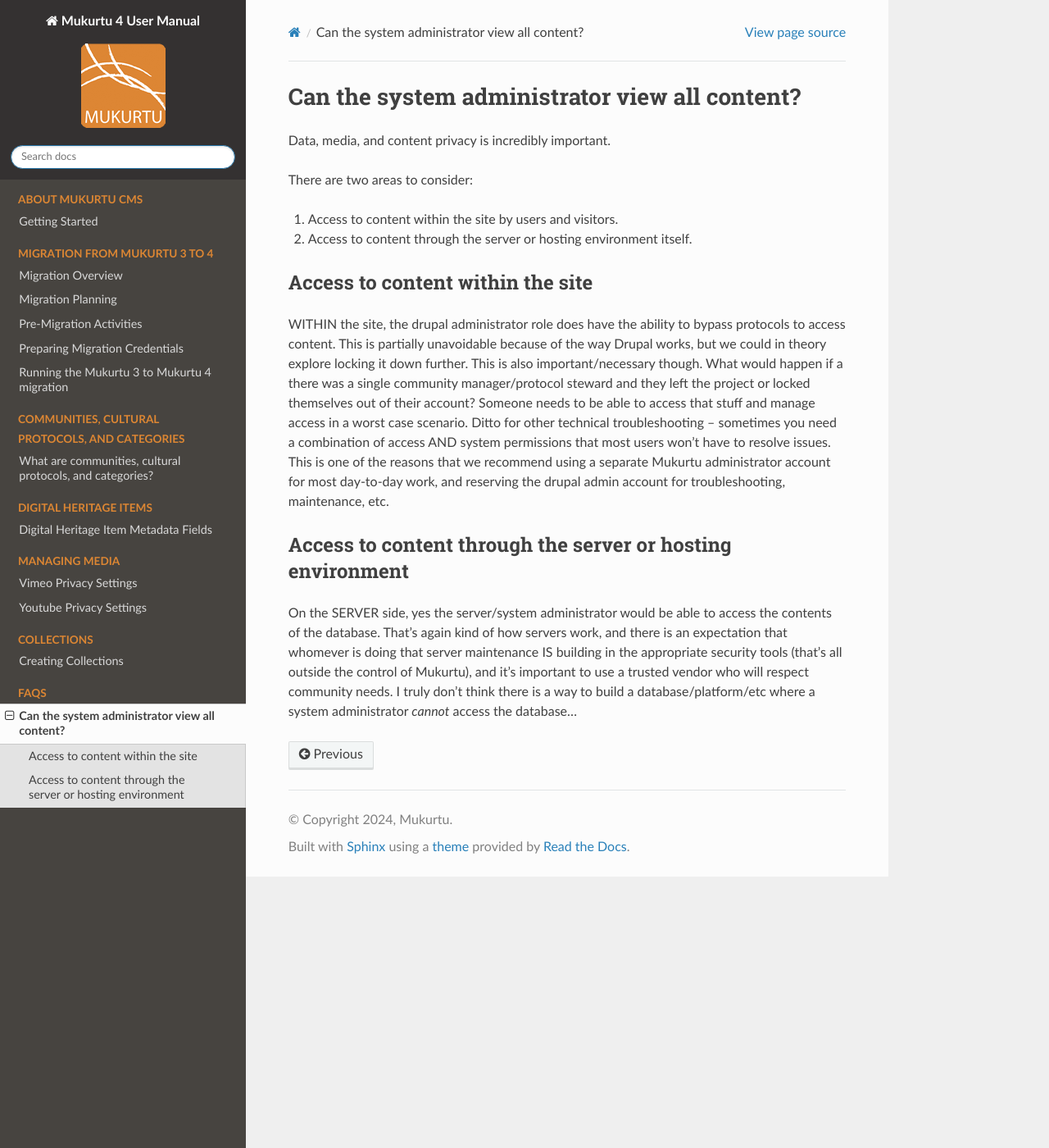
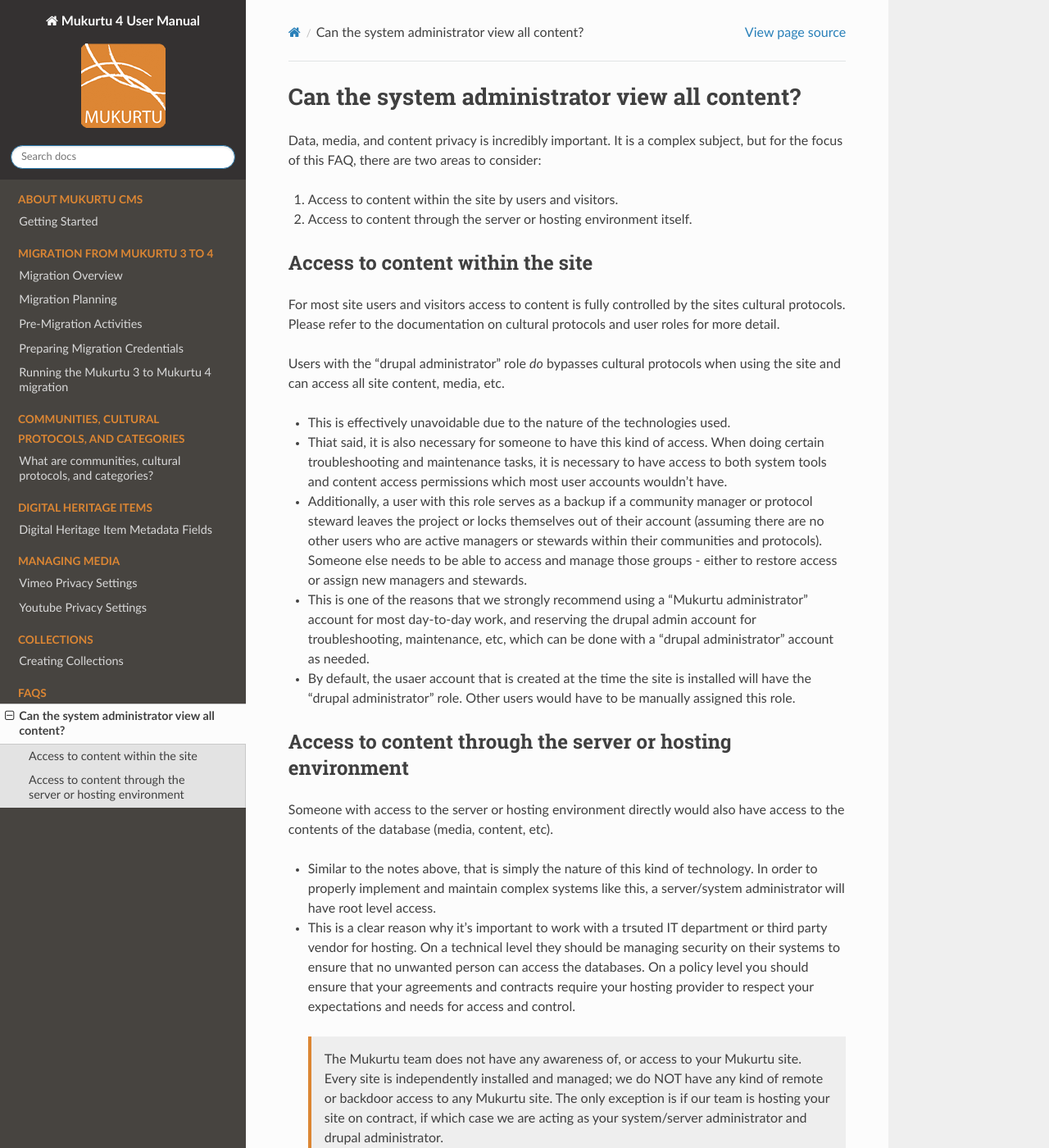
Before and after one commit to MukurtuCMS/mukurtudocs, a Sphinx documentation site: the page built from docs/source/faqs/DatabasePrivacy.md, in a window 1280 px wide and 1400 px high. Shown: the whole window at 82% size. Built offline with Sphinx 7.4.7 and the Read the Docs theme 2.0.0, drawn with Linux system fonts in a browser that asks for light colours.

Commit message:
Update DatabasePrivacy.md

```diff
--- a/docs/source/faqs/DatabasePrivacy.md
+++ b/docs/source/faqs/DatabasePrivacy.md
@@ -1,22 +1,24 @@
 # Can the system administrator view all content?
 
-Data, media, and content privacy is incredibly important.
-
-
-There are two areas to consider:
+Data, media, and content privacy is incredibly important. It is a complex subject, but for the focus of this FAQ, there are two areas to consider:
 1) Access to content within the site by users and visitors.
 2) Access to content through the server or hosting environment itself.
 
-
 ## Access to content within the site
 
-WITHIN the site, the drupal administrator role does have the ability to bypass protocols to access content.
-This is partially unavoidable because of the way Drupal works, but we could in theory explore locking it down further.
-This is also important/necessary though. What would happen if a there was a single community manager/protocol steward and they left the project or locked themselves out of their account? Someone needs to be able to access that stuff and manage access in a worst case scenario. Ditto for other technical troubleshooting – sometimes you need a combination of access AND system permissions that most users won’t have to resolve issues.
-This is one of the reasons that we recommend using a separate Mukurtu administrator account for most day-to-day work, and reserving the drupal admin account for troubleshooting, maintenance, etc.
+For most site users and visitors access to content is fully controlled by the sites cultural protocols. Please refer to the documentation on cultural protocols and user roles for more detail.
+
+Users with the "drupal administrator" role *do* bypasses cultural protocols when using the site and can access all site content, media, etc.
+- This is effectively unavoidable due to the nature of the technologies used.
+- Thiat said, it is also necessary for someone to have this kind of access. When doing certain troubleshooting and maintenance tasks, it is necessary to have access to both system tools and content access permissions which most user accounts wouldn't have.
+- Additionally, a user with this role serves as a backup if a community manager or protocol steward leaves the project or locks themselves out of their account (assuming there are no other users who are active managers or stewards within their communities and protocols). Someone else needs to be able to access and manage those groups - either to restore access or assign new managers and stewards.
+- This is one of the reasons that we strongly recommend using a "Mukurtu administrator" account for most day-to-day work, and reserving the drupal admin account for troubleshooting, maintenance, etc, which can be done with a "drupal administrator" account as needed.
+- By default, the usaer account that is created at the time the site is installed will have the "drupal administrator" role. Other users would have to be manually assigned this role.
 
 ## Access to content through the server or hosting environment
 
-On the SERVER side, yes the server/system administrator would be able to access the contents of the database.
-That’s again kind of how servers work, and there is an expectation that whomever is doing that server maintenance IS building in the appropriate security tools (that’s all outside the control of Mukurtu), and it’s important to use a trusted vendor who will respect community needs.
-I truly don’t think there is a way to build a database/platform/etc where a system administrator *cannot* access the database…
+Someone with access to the server or hosting environment directly would also have access to the contents of the database (media, content, etc).
+- Similar to the notes above, that is simply the nature of this kind of technology. In order to properly implement and maintain complex systems like this, a server/system administrator will have root level access.
+- This is a clear reason why it's important to work with a trsuted IT department or third party vendor for hosting. On a technical level they should be managing security on their systems to ensure that no unwanted person can access the databases. On a policy level you should ensure that your agreements and contracts require your hosting provider to respect your expectations and needs for access and control.
+
+> The Mukurtu team does not have any awareness of, or access to your Mukurtu site. Every site is independently installed and managed; we do NOT have any kind of remote or backdoor access to any Mukurtu site. The only exception is if our team is hosting your site on contract, if which case we are acting as your system/server administrator and drupal administrator.
```
